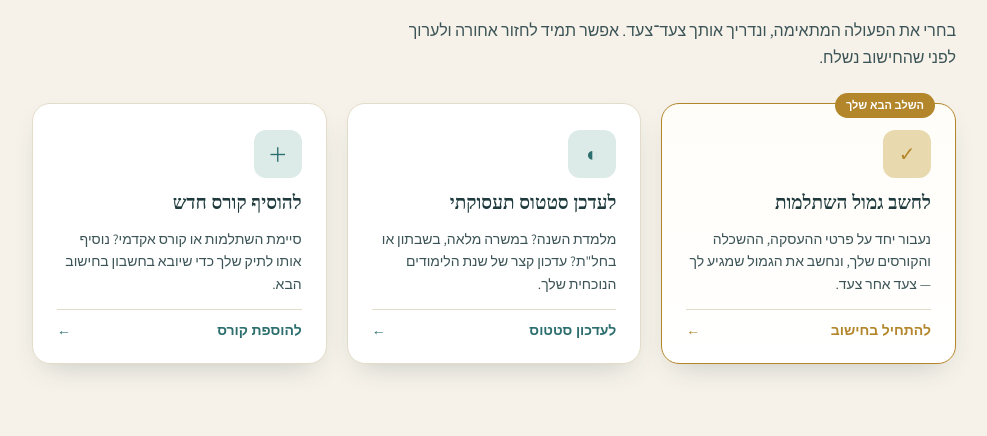
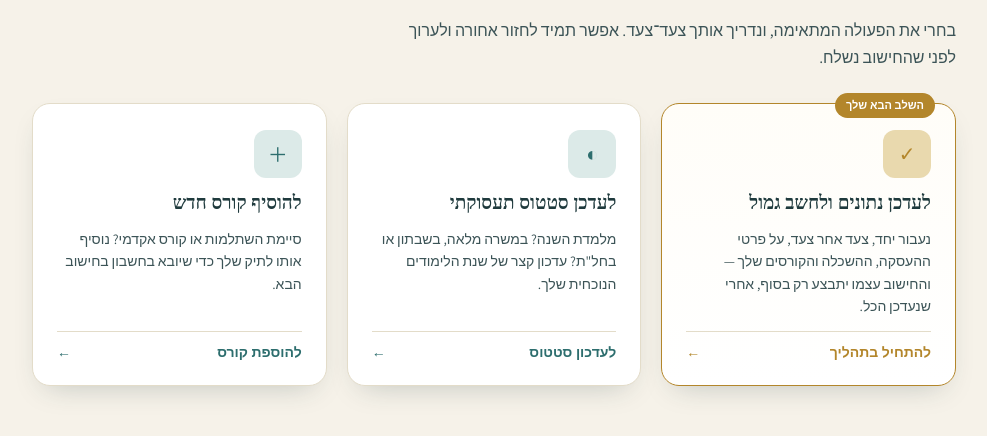
Before and after one commit to Rivka-Man/salary-engine, a Flask app: template templates/my_intro.html in a window 1280 px wide. Shown: the part 186-622 px from the top of the page, without its empty margins (146-1133 px from the left). Run offline with Flask 3, Linux system fonts and the light colour scheme; the template is opened without the code that fills it, so the values that code supplies are empty; some web fonts are replaced.

Commit message:
Clarify wizard entry-card copy: it starts the process, not the calc itself
User feedback (screenshot of the intro screen): the primary card said
"לחשב גמול השתלמות" with a CTA "להתחיל בחישוב" ("start the calculation"),
which reads as if clicking it runs the calculation immediately - but it
actually just opens step 1 of the wizard (employment -> education ->
courses), and the real calculation only happens at the end (step 5,
summary), as intended. Reworded the title/CTA to make clear this starts
a guided process that ends in the calculation, not the calculation
itself. No behavioral change - the underlying step order was already
correct.

```diff
--- a/templates/my_intro.html
+++ b/templates/my_intro.html
@@ -11,9 +11,9 @@
 <div class="cards">
   <a class="card primary" href="{{ url_for('my_wizard_employment', token=token) }}">
     <div class="icon-badge">✓</div>
-    <h3>לחשב גמול השתלמות</h3>
-    <p class="desc">נעבור יחד על פרטי ההעסקה, ההשכלה והקורסים שלך, ונחשב את הגמול שמגיע לך — צעד אחר צעד.</p>
-    <div class="card-cta"><span>להתחיל בחישוב</span><span>←</span></div>
+    <h3>לעדכן נתונים ולחשב גמול</h3>
+    <p class="desc">נעבור יחד, צעד אחר צעד, על פרטי ההעסקה, ההשכלה והקורסים שלך — והחישוב עצמו יתבצע רק בסוף, אחרי שנעדכן הכל.</p>
+    <div class="card-cta"><span>להתחיל בתהליך</span><span>←</span></div>
   </a>
   <a class="card" href="{{ url_for('my_status_quick', token=token) }}">
     <div class="icon-badge">◐</div>
```
